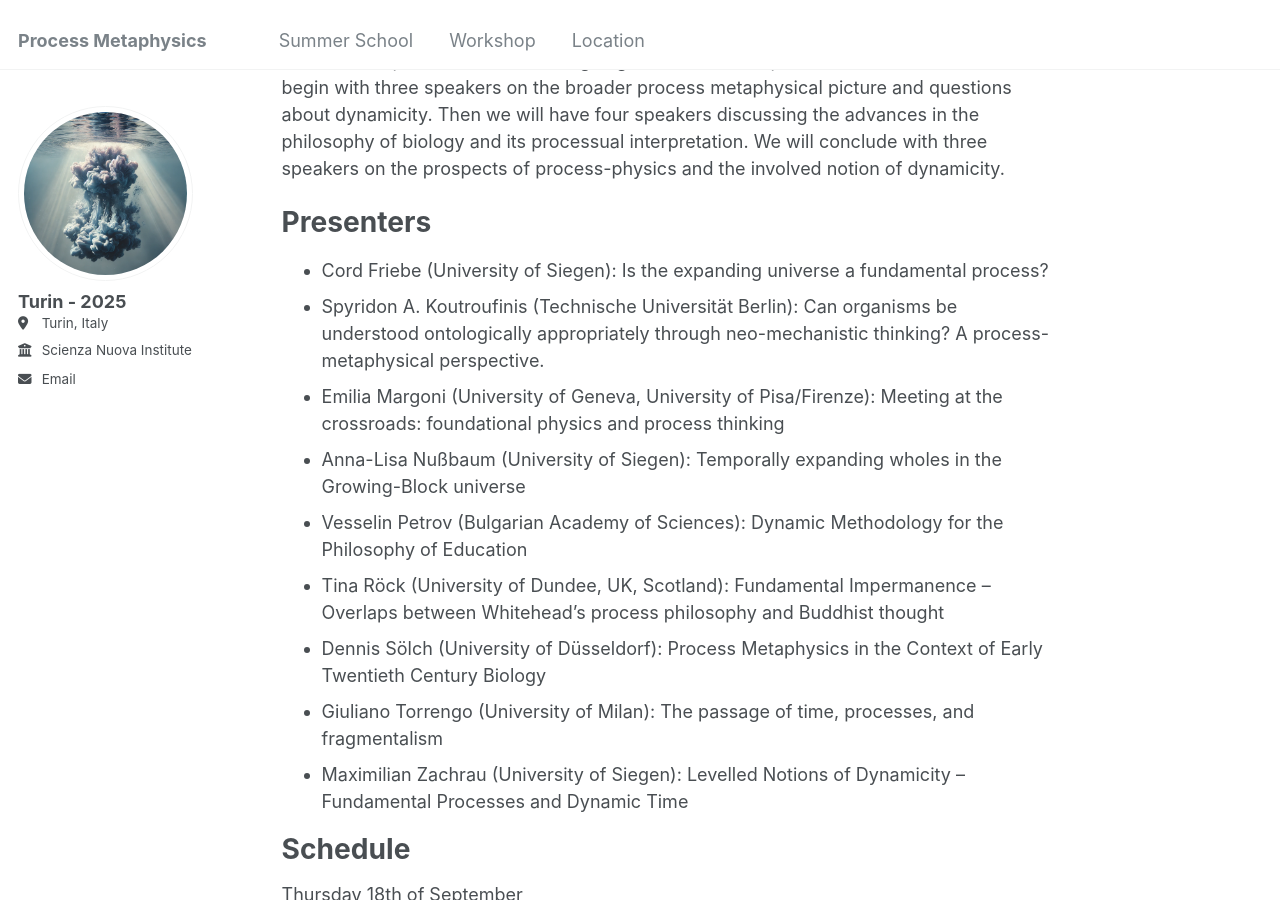
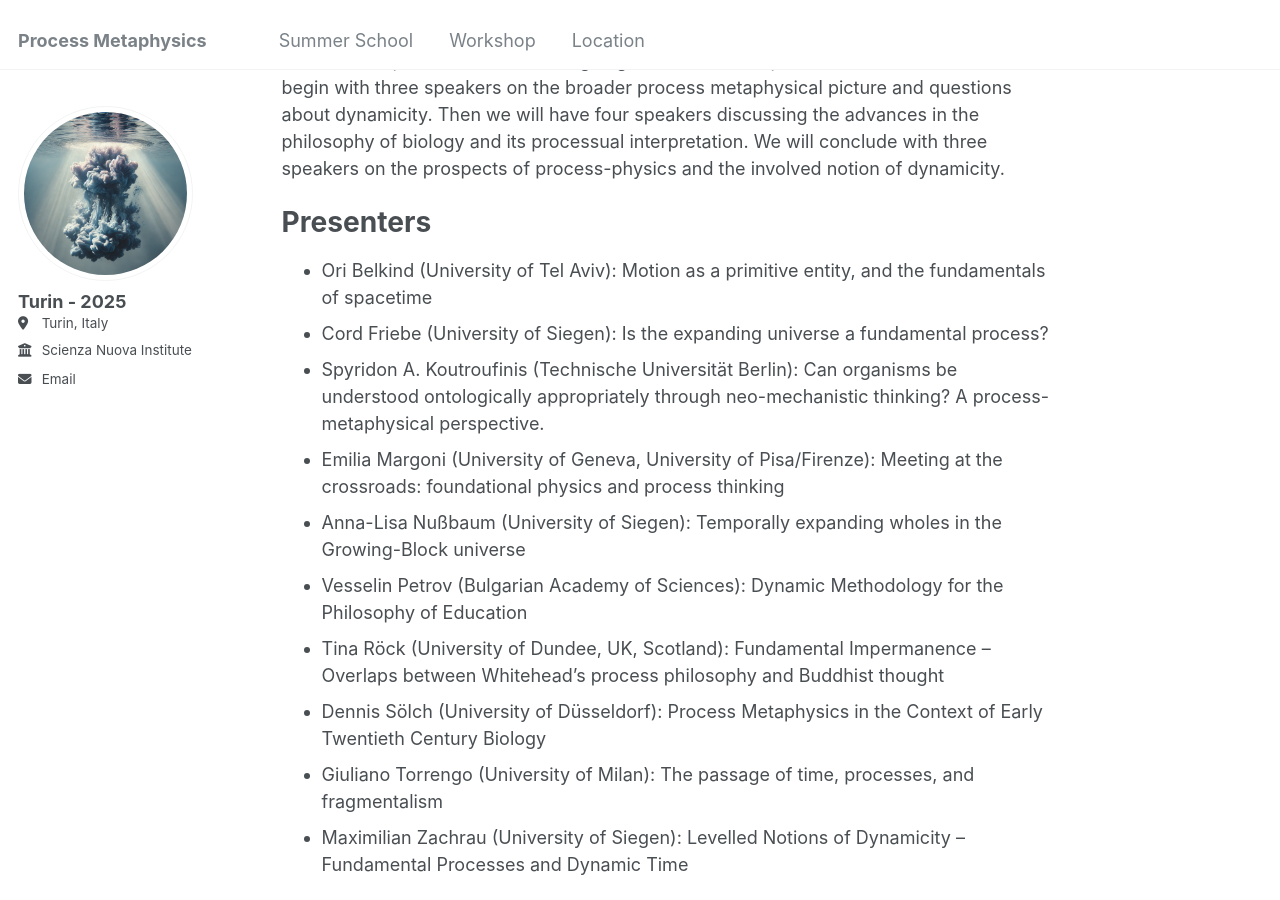
Before and after one commit to k1ssndr/turin2025, a Jekyll site: the page built from _pages/workshop.md, in a window 1280 px wide and 900 px high, scrolled down 1282 px. Built offline with Jekyll 4.4.1, drawn with Linux system fonts in a browser that asks for light colours.

Commit message:
Update workshop.md

```diff
--- a/_pages/workshop.md
+++ b/_pages/workshop.md
@@ -26,6 +26,7 @@ The workshop will be structured aligning with the three topics it aims to cover.
 Presenters
 ======
 
+- Ori Belkind (University of Tel Aviv): Motion as a primitive entity, and the fundamentals of spacetime
 -	Cord Friebe (University of Siegen): Is the expanding universe a fundamental process?
 -	Spyridon Α. Koutroufinis (Technische Universität Berlin): Can organisms be understood ontologically appropriately through neo-mechanistic thinking? A process-metaphysical perspective.
 -	Emilia Margoni (University of Geneva, University of Pisa/Firenze): Meeting at the crossroads: foundational physics and process thinking
```
